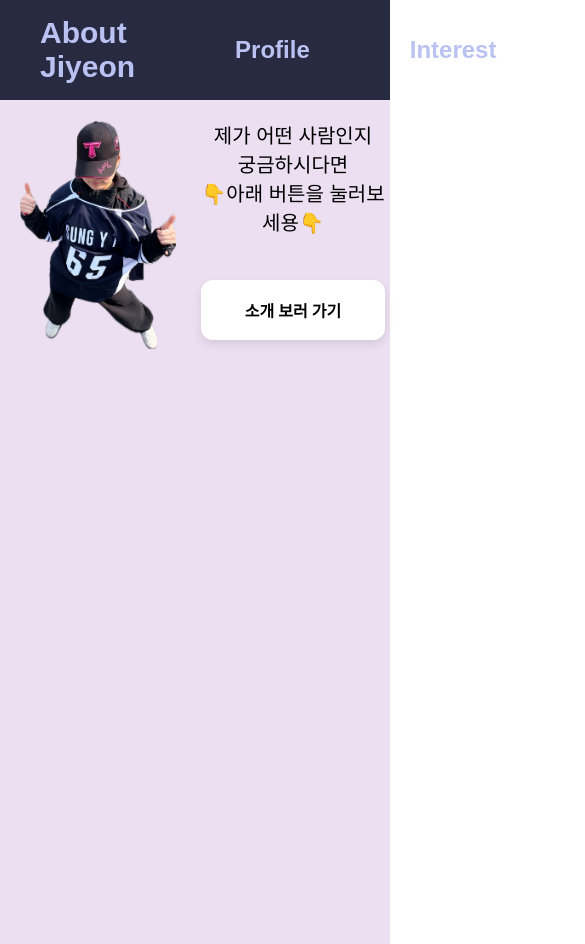
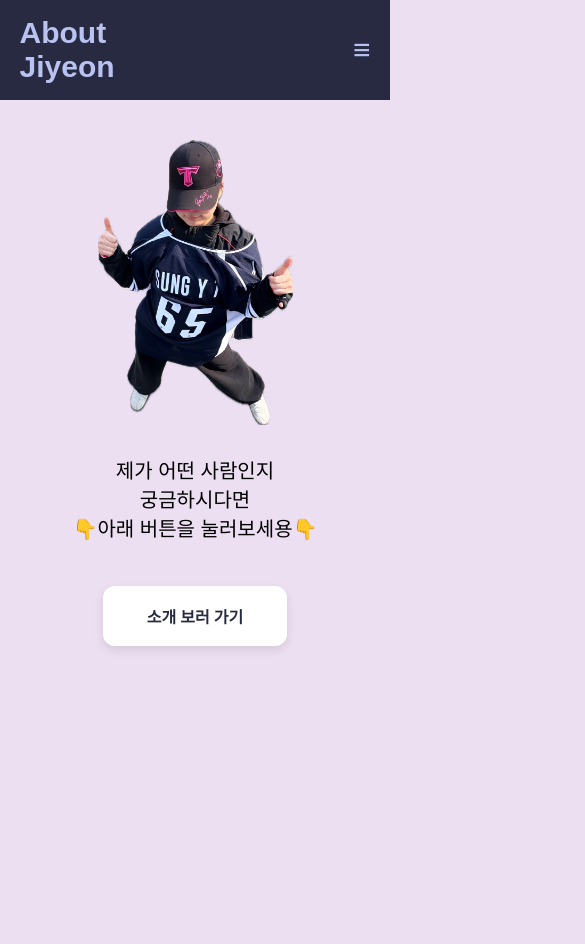
Before and after one commit to jiyoeo/Frontend-study.Profile, a React (Create React App) app: page / in a window 390 px wide. Shown: the top 944 px of the page, 585 px wide, since content can reach past the window. Built offline with nearby package versions, Linux system fonts and the light colour scheme; a web font is replaced by a local one.

Commit message:
Feat: 반응형 화면 구성 및 파비콘 추가

```diff
--- a/public/index.html
+++ b/public/index.html
@@ -4,7 +4,8 @@
     <meta charset="utf-8" />
     <meta name="viewport" content="width=device-width, initial-scale=1" />
     <meta name="description" conent="Web site created using create-react-app" />
-    <title>React App</title>
+    <link rel="shortcut icon" href="Favicon.ico" />
+    <title>Profile</title>
   </head>
   <body>
     <div id="root"></div>
--- a/src/App.js
+++ b/src/App.js
@@ -13,7 +13,6 @@ function App() {
     <>
       <GlobalStyle />
       <BrowserRouter>
-        <Body>
         <Header />
         <ScrollToTop />
         <Routes>
@@ -21,16 +20,9 @@ function App() {
           <Route path="/profile" element={<Profile />} />
           <Route path="/interest" element={<Interest />} />
         </Routes>
-        </Body>
       </BrowserRouter>
     </>
   );
 }
 
 export default App;
-
-const Body = styled.div`
-  background-color: #ecdff2;
-  min-height: 100vh;
-  box-sizing: border-box;
-`;
--- a/src/components/Button.jsx
+++ b/src/components/Button.jsx
@@ -16,6 +16,7 @@ const Btn = styled.button`
   border: none;
   border-radius: 12px;
   margin-bottom: 30px;
+  color: #282a42;
 
   background-color: #ffffff;
   box-shadow: 0 4px 10px rgb(0, 0, 0, 0.1);
--- a/src/components/Header.jsx
+++ b/src/components/Header.jsx
@@ -5,10 +5,12 @@ import * as H from "../styles/header.styles";
 function Header() {
   const { pathname } = useLocation();
   const navigate = useNavigate();
-  const [isOpen, setIsOpen] = useState(false);
+  const [isMenuOpen, setIsMenuOpen] = useState(false); //모바일 메뉴 오픈 관리
+  const [isPageOpen, setIsPageOpen] = useState(false); //드롭다운 페이지 오픈 관리
 
   useEffect(() => {
-    setIsOpen(false);
+    setIsPageOpen(false);
+    setIsMenuOpen(false);
   }, [pathname]); //주소창의 주소가 바뀔 때마다!
 
   return (
@@ -16,15 +18,20 @@ function Header() {
       <H.HeaderText onClick={() => navigate("/")}>
         About <br /> Jiyeon
       </H.HeaderText>
+      <H.Hamburger onClick={() => setIsMenuOpen(!isMenuOpen)}>
+        {isMenuOpen ? "✕" : "≡"}
+      </H.Hamburger>
+
+      <H.NavWrapper $isMenuOpen={isMenuOpen}>
         <H.NavItem to="/profile" $active={pathname === "/profile"}>
           Profile
         </H.NavItem>
         <H.NavItem to="/interest" $active={pathname === "/interest"}>
           Interest
         </H.NavItem>
-      <H.Homepages onClick={() => setIsOpen(!isOpen)}>
+        <H.Homepages onClick={() => setIsPageOpen(!isPageOpen)}>
           🔎
-        <H.PageList $show={isOpen}>
+          <H.PageList $show={isPageOpen}>
             <H.PageItem href="https://www.instagram.com/jiy.oeo/">
               Instagram
             </H.PageItem>
@@ -34,6 +41,7 @@ function Header() {
             <H.PageItem href="https://velog.io/@jiyoeo/posts">Velog</H.PageItem>
           </H.PageList>
         </H.Homepages>
+      </H.NavWrapper>
     </H.HeaderContainer>
   );
 }
--- a/src/pages/Interest.jsx
+++ b/src/pages/Interest.jsx
@@ -14,17 +14,17 @@ function Interest() {
           allowFullScreen
         />
         <iframe
-          src="https://www.youtube.com/embed/btyDXMhhxZo"
+          src="https://www.youtube.com/embed/SGjGQlNdUb4"
           frameBorder="0"
           allowFullScreen
         />
         <iframe
-          src="https://www.youtube.com/embed/ATthSPLCVb4"
+          src="https://www.youtube.com/embed//OjqTAX-gaSo"
           frameBorder="0"
           allowFullScreen
         />
         <iframe
-          src="https://www.youtube.com/embed/_y-yZXJiMf8"
+          src="https://www.youtube.com/embed//xoInosq3JBE"
           frameBorder="0"
           allowFullScreen
         />
@@ -37,11 +37,19 @@ function Interest() {
 export default Interest;
 
 const Container = styled.div`
-  height: 90vh;
+  height: calc(100vh - 100px);
+  width: 100%;
   display: flex;
   flex-direction: column;
   align-items: center;
   justify-content: center;
+  padding: 40px 0;
+
+  @media (max-width: 480px) {
+    padding: 20px 0;
+    justify-content: flex-start;
+    margin-bottom: 30px;
+  }
 `;
 
 const VideoGrid = styled.div`
@@ -59,4 +67,9 @@ const VideoGrid = styled.div`
     border: none;
     border-radius: 16px;
   }
+
+  @media (max-width: 480px) {
+    grid-template-columns: 1fr;
+    gap: 16px;
+  }
 `;
--- a/src/styles/GlobalStyle.js
+++ b/src/styles/GlobalStyle.js
@@ -24,6 +24,9 @@ const GlobalStyle = createGlobalStyle`
   body {
     margin: 0;
     font-family: 'JoseonGulim', sans-serif;
+    background-color: #ecdff2;
+    min-height: 100vh;
+    box-sizing: border-box;
   }
 `;
 
--- a/src/styles/header.styles.js
+++ b/src/styles/header.styles.js
@@ -1,16 +1,22 @@
 import styled from "styled-components";
 import { Link } from "react-router-dom";
 
+const fluidGap = "clamp(5px, 15vw, 500px)";
+
 export const HeaderContainer = styled.header`
   width: 100%;
-  padding: 0 40px;
+  padding: 0 5vw;
   height: 100px;
   display: flex;
   align-items: center;
-  justify-content: space-between;
-  gap: 100px;
+  justify-content: center;
+  gap: ${fluidGap};
+  background-color: #282a42;
 
-  background-color: #282a42;
+  @media (max-width: 480px) {
+    justify-content: space-between;
+    gap: 0;
+  }
 `;
 
 export const HeaderText = styled.h2`
@@ -74,3 +80,34 @@ export const PageItem = styled.a`
     background-color: #d6daf0;
   }
 `;
+
+export const Hamburger = styled.div`
+  display: none; // 기본적으로는 안 보임
+  font-size: 30px;
+  color: #bac2f1;
+  z-index: 101;
+
+  @media (max-width: 480px) {
+    display: block;
+  }
+`;
+
+export const NavWrapper = styled.nav`
+  display: flex;
+  align-items: center;
+  gap: ${fluidGap};
+
+  @media (max-width: 480px) {
+    margin-left: 0;
+    display: ${(props) => (props.$isMenuOpen ? "flex" : "none")};
+    flex-direction: column;
+    position: absolute;
+    top: 100px;
+    left: 0;
+    width: 100%;
+    background-color: #282a42;
+    padding: 20px 0;
+    gap: 30px;
+    box-shadow: 0 5px 10px rgba(0, 0, 0, 0.2);
+  }
+`;
--- a/src/styles/home.styles.js
+++ b/src/styles/home.styles.js
@@ -11,6 +11,15 @@ export const Container = styled.div`
     max-width: 420px;
     display: block;
     margin: 20px 20px;
+
+    @media (max-width: 480px) {
+      margin: 40px 0 10px 0;
+      width: 50%;
+    }
+  }
+
+  @media (max-width: 480px) {
+    flex-direction: column;
   }
 `;
 
--- a/src/styles/profile.styles.js
+++ b/src/styles/profile.styles.js
@@ -4,6 +4,10 @@ export const Body = styled.div`
   background-color: #ecdff2;
   min-height: 100vh;
   margin-left: 30px;
+
+  @media (max-width: 480px) {
+    margin-left: 20px;
+  }
 `;
 
 export const S_box = styled.div`
@@ -13,7 +17,7 @@ export const S_box = styled.div`
   padding: 20px;
   box-shadow: 0 4px 10px rgb(0, 0, 0, 0.1);
   margin-top: 30px;
-  width: 50%;
+  width: 70%;
   line-height: 0.8;
 `;
 
```
Also changed, not shown: 1 other file (tests, documents, lock files or other folders). Lines whose indentation alone changed are shown as unchanged.
